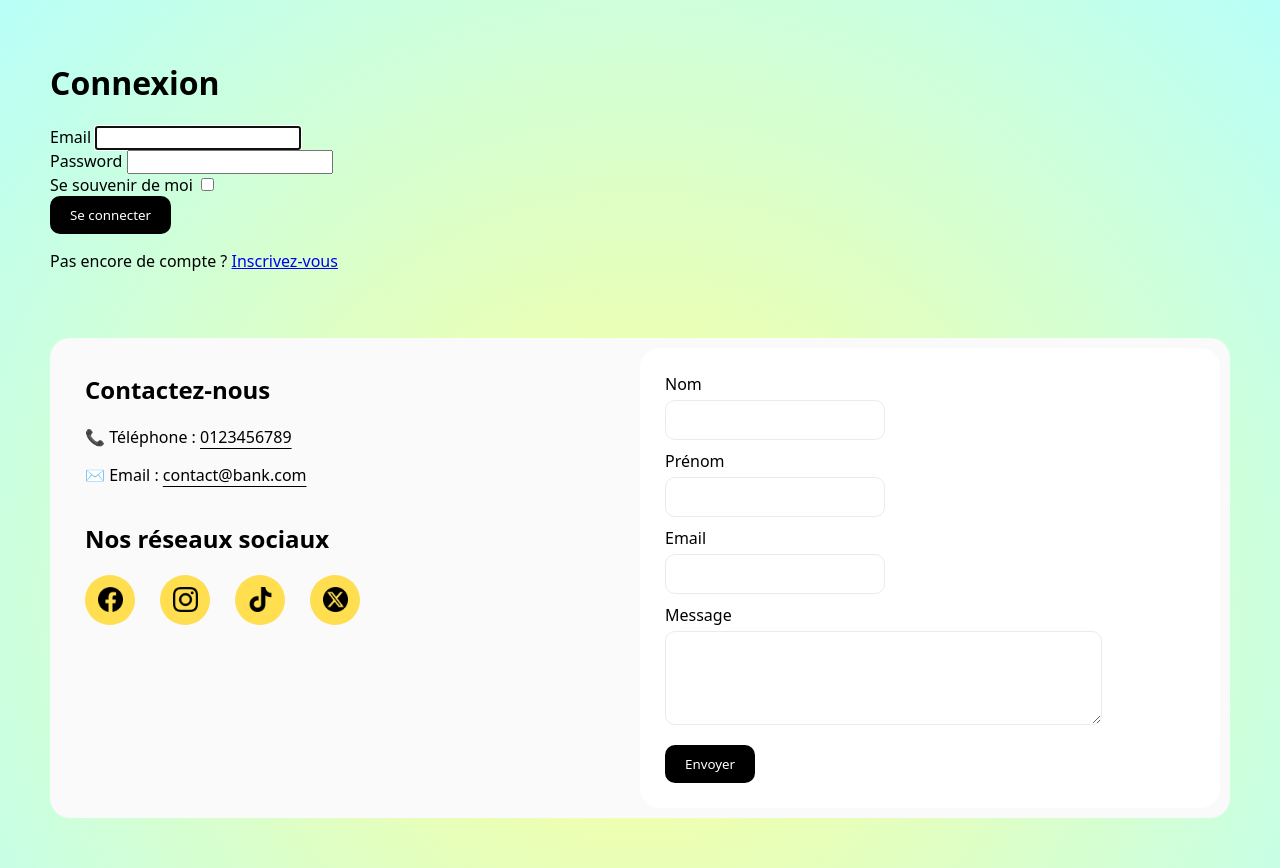
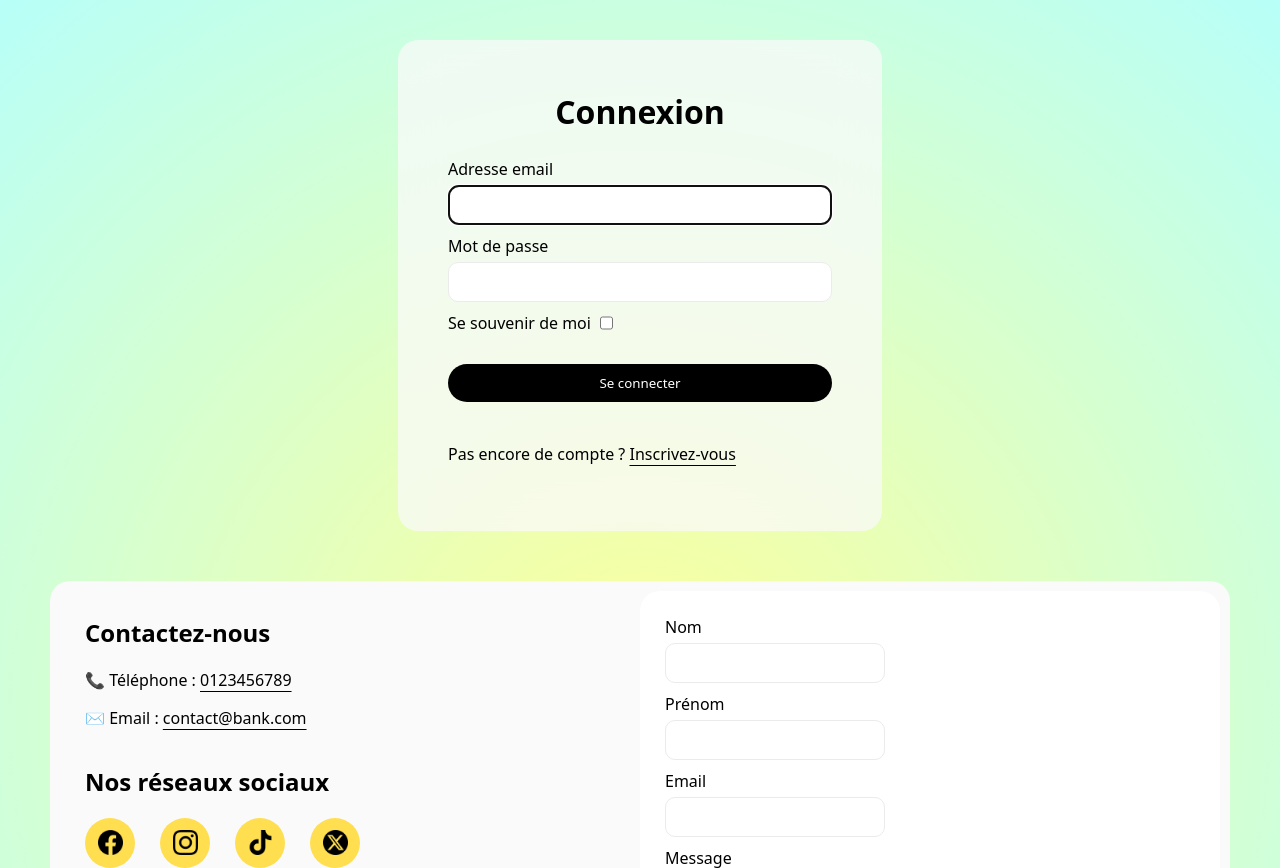
Before and after one commit to Erwan1202/challenge_web, a Symfony app: template templates/security/login.html.twig in a window 1280 px wide. Shown: the part 82-950 px from the top of the page. Run offline with Twig, Linux system fonts and the light colour scheme; the template is opened without the code that fills it, so the values that code supplies are empty; some libraries are stand-ins or nearby versions.

Commit message:
Added link to the account button in the header of base.html.twig, and styled login form in login.html.twig

```diff
--- a/public/css/style.css
+++ b/public/css/style.css
@@ -257,14 +257,14 @@ main {
 
 
 
-/* CSS pour le formulaire d'inscription •••••••••••••••••••••••••••••••••••••••••••••••••••••••••••••••••••••••••••••••••••••••••••••••••••• */
+/* CSS pour le formulaire d'inscription et de connexion •••••••••••••••••••••••••••••••••••••••••••••••••••••••••••••••••••••••••••••••••••••••••••••••••••• */
 
-.registerContainer {
+.registerContainer, .loginContainer {
     display: flex;
     justify-content: center;
 }
 
-.registerFormContainer {
+.registerFormContainer, .loginFormContainer {
     display: flex;
     flex-direction: column;
     width: 30vw;
@@ -276,32 +276,32 @@ main {
     -webkit-backdrop-filter: blur(20px);
 }
 
-.registerFormContainer h1 {
+.registerFormContainer h1, .loginFormContainer h1 {
     text-align: center;
     margin: 0;
 }
 
-.registerFormContainer form {
+.registerFormContainer form, .loginFormContainer form {
     display: flex;
     flex-direction: column;
     margin: 0;
     gap: 10px;
 }
 
-.registerFormContainer div {
+.registerFormContainer div, .loginFormContainer div {
     display: flex;
     flex-direction: column;
     gap: 5px;
 }
-.registerFormContainer div label {
+.registerFormContainer div label, .loginFormContainer div label {
     font-weight: 500;
 }
-.registerFormContainer div input {
+.registerFormContainer div input, .loginFormContainer div input {
     border: 1px solid var(--border-color1);
     border-radius: 10px;
     padding: 10px;
 }
-.registerFormContainer div ul {
+.registerFormContainer div ul, .loginFormContainer .alert-danger {
     margin: 0;
     padding: 5px 10px;
     list-style: none;
@@ -310,20 +310,20 @@ main {
     border-radius: 10px;
 }
 
-.registerFormContainer div:last-of-type {
+.registerFormContainer div:last-of-type, .loginFormContainer div:last-of-type {
     flex-direction: row;
     gap: 5px;
 }
 
-.registerFormContainer button {
+.registerFormContainer button, .loginFormContainer button {
     margin-top: 20px;
     border-radius: 50px;
 }
 
-.registerFormContainer > p {
+.registerFormContainer > p, .loginFormContainer > p {
     font-weight: 300;
 }
-.registerFormContainer > p > a {
+.registerFormContainer > p > a, .loginFormContainer p > a {
     color: var(--text-color);
     text-decoration: underline;
     text-underline-offset: 5px;
--- a/templates/base.html.twig
+++ b/templates/base.html.twig
@@ -20,7 +20,7 @@
                 <input type="text" placeholder="Recherche...">
                 <img src="{{ asset('images/search.png') }}" alt="Search Icon">
             </div>
-            <a href="#" class="headerAccount">
+            <a href="{{ path('app_login') }}" class="headerAccount">
                 🧔 Compte
             </a>
         </div>
--- a/templates/security/login.html.twig
+++ b/templates/security/login.html.twig
@@ -19,11 +19,11 @@
                     {% endif %}
 
                     <div>
-                        <label for="email">Email</label>
+                        <label for="email">Adresse email</label>
                         <input type="email" value="{{ last_username }}" name="email" id="email" class="form-control" autocomplete="email" required autofocus>
                     </div>
                     <div>
-                        <label for="password">Password</label>
+                        <label for="password">Mot de passe</label>
                         <input type="password" name="password" id="password" class="form-control" autocomplete="current-password" required>
                     </div>
 
```
